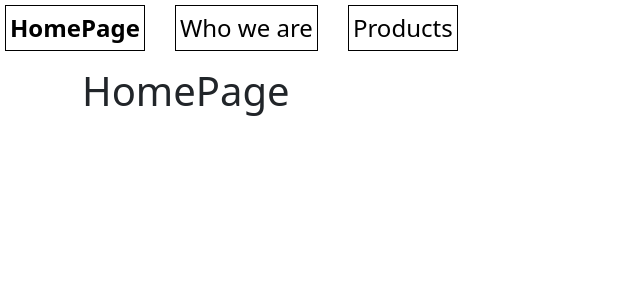
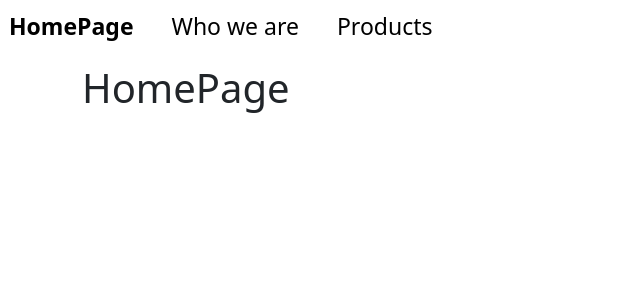
Before and after one commit to ilariamaffiola/react-router, a React (Vite) app: page / in a window 1280 px wide. Shown: the top 300 px of the page, without its empty margins (0-640 px from the left). Built offline with nearby package versions, Linux system fonts and the light colour scheme.

Commit message:
[UPD]Remove border from list items in index.css for cleaner styling

```diff
--- a/src/index.css
+++ b/src/index.css
@@ -14,9 +14,8 @@ ul{
 }
 li{
   margin-right: 30px;
-  font-size: 24px;
+  font-size: 23px;
   font-weight: 400;
-  border: 1px solid black;
   padding: 4px;
 }
 a:hover{
```
